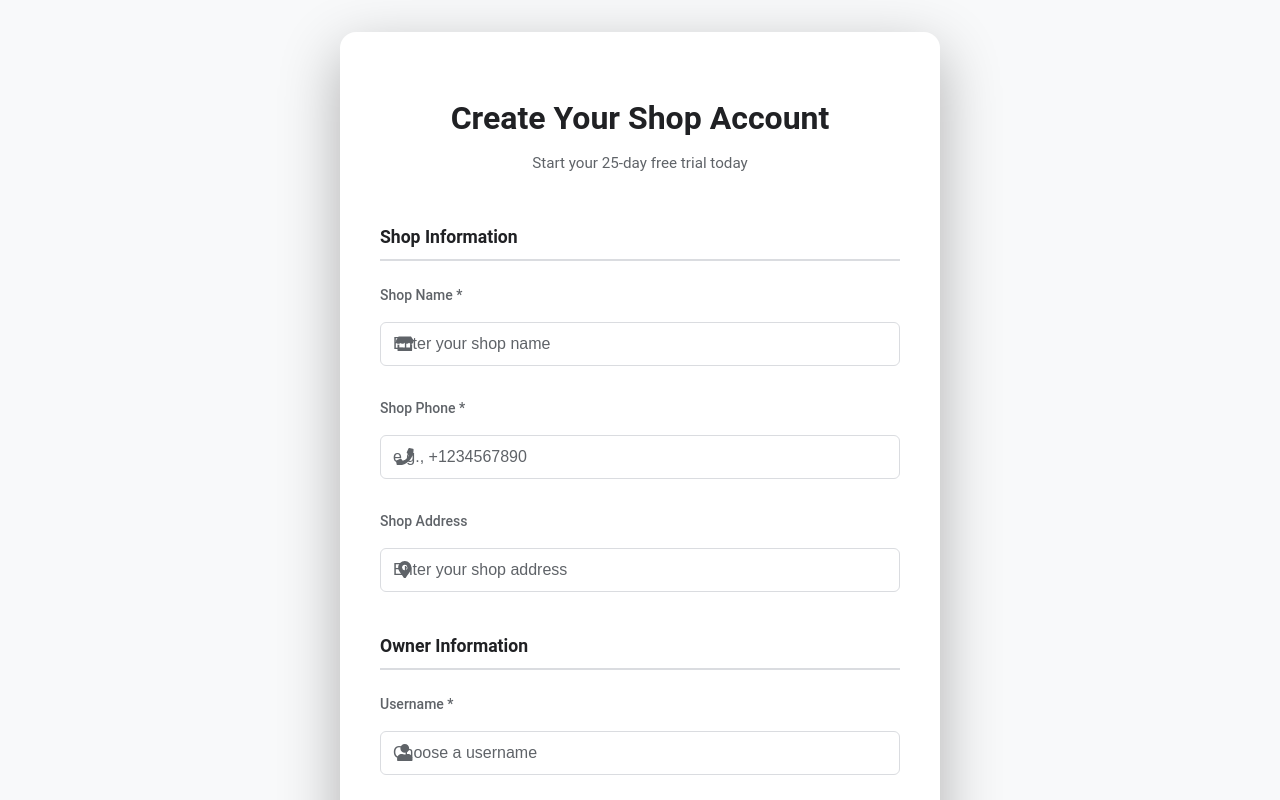
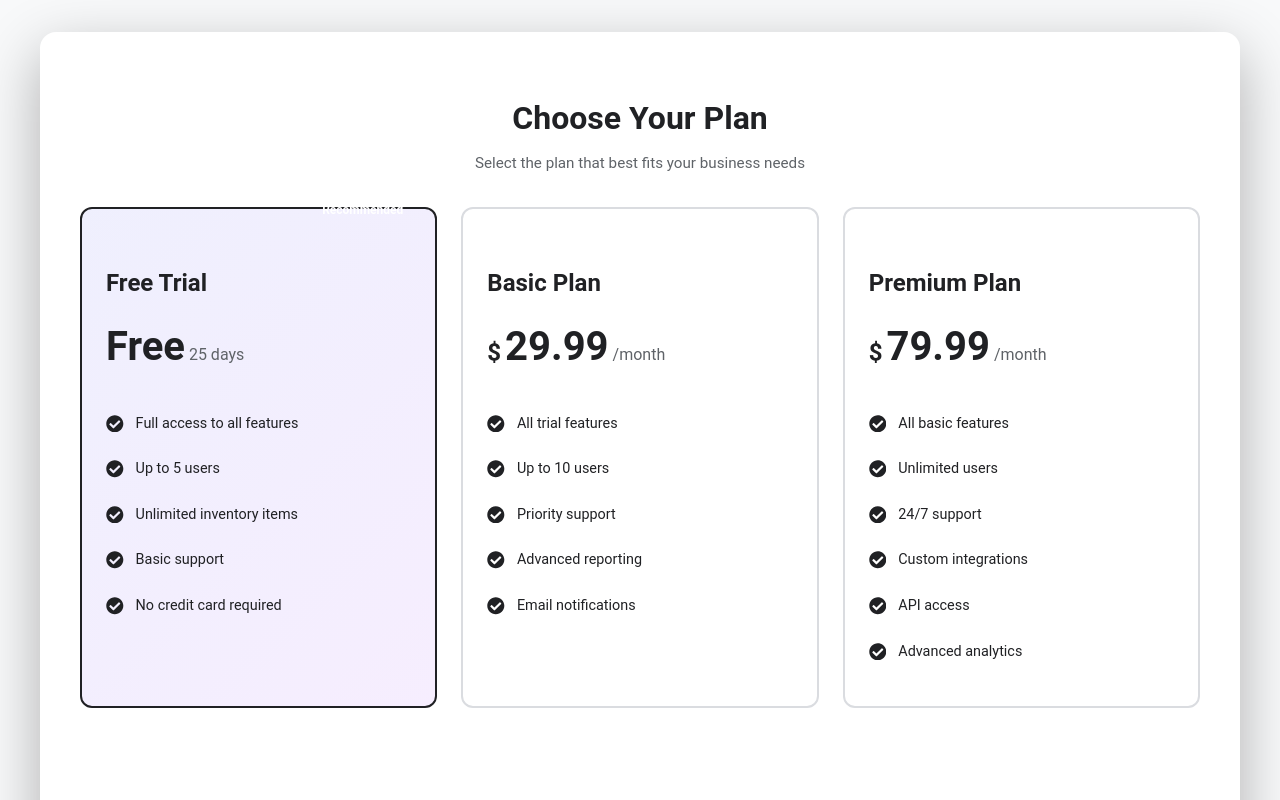
Before and after one commit to techabdu/store, a React (Vite) app in the folder frontend/: page /register in a window 1280 px wide. Shown: the top 800 px of the page. Built offline with nearby package versions, Linux system fonts and the light colour scheme; no server answers.

Commit message:
Feat: Add plan selection and email verification requirement to registration

```diff
--- a/frontend/src/pages/shared/Register.jsx
+++ b/frontend/src/pages/shared/Register.jsx
@@ -5,6 +5,8 @@ import api from '../../utils/api';
 import '../../styles/register.css';
 
 const Register = () => {
+    const [step, setStep] = useState(1); // 1: Plan Selection, 2: Registration Form
+    const [selectedPlan, setSelectedPlan] = useState('free_trial');
     const [formData, setFormData] = useState({
         shop_name: '',
         owner_username: '',
@@ -21,6 +23,51 @@ const Register = () => {
     const [registrationSuccess, setRegistrationSuccess] = useState(false);
 
     const navigate = useNavigate();
+
+    // Available plans
+    const plans = [
+        {
+            id: 'free_trial',
+            name: 'Free Trial',
+            price: 0,
+            duration: '25 days',
+            features: [
+                'Full access to all features',
+                'Up to 5 users',
+                'Unlimited inventory items',
+                'Basic support',
+                'No credit card required'
+            ],
+            recommended: true
+        },
+        {
+            id: 'basic',
+            name: 'Basic Plan',
+            price: 29.99,
+            duration: 'per month',
+            features: [
+                'All trial features',
+                'Up to 10 users',
+                'Priority support',
+                'Advanced reporting',
+                'Email notifications'
+            ]
+        },
+        {
+            id: 'premium',
+            name: 'Premium Plan',
+            price: 79.99,
+            duration: 'per month',
+            features: [
+                'All basic features',
+                'Unlimited users',
+                '24/7 support',
+                'Custom integrations',
+                'API access',
+                'Advanced analytics'
+            ]
+        }
+    ];
 
     // Password strength calculation
     const calculatePasswordStrength = (password) => {
@@ -143,12 +190,75 @@ const Register = () => {
         );
     }
 
+    // Step 1: Plan Selection
+    if (step === 1) {
+        return (
+            <div className="register-page">
+                <div className="register-container plan-selection">
+                    <div className="register-header">
+                        <h1>Choose Your Plan</h1>
+                        <p>Select the plan that best fits your business needs</p>
+                    </div>
+
+                    <div className="plans-grid">
+                        {plans.map((plan) => (
+                            <div
+                                key={plan.id}
+                                className={`plan-card ${selectedPlan === plan.id ? 'selected' : ''} ${plan.recommended ? 'recommended' : ''}`}
+                                onClick={() => setSelectedPlan(plan.id)}
+                            >
+                                {plan.recommended && <div className="recommended-badge">Recommended</div>}
+                                <h3>{plan.name}</h3>
+                                <div className="plan-price">
+                                    {plan.price === 0 ? (
+                                        <>
+                                            <span className="price">Free</span>
+                                            <span className="duration">{plan.duration}</span>
+                                        </>
+                                    ) : (
+                                        <>
+                                            <span className="currency">$</span>
+                                            <span className="price">{plan.price}</span>
+                                            <span className="duration">/{plan.duration.split(' ')[1]}</span>
+                                        </>
+                                    )}
+                                </div>
+                                <ul className="plan-features">
+                                    {plan.features.map((feature, index) => (
+                                        <li key={index}>
+                                            <FaCheckCircle className="feature-icon" />
+                                            {feature}
+                                        </li>
+                                    ))}
+                                </ul>
+                            </div>
+                        ))}
+                    </div>
+
+                    <div className="plan-actions">
+                        <button
+                            onClick={() => setStep(2)}
+                            className="continue-button"
+                        >
+                            Continue with {plans.find(p => p.id === selectedPlan)?.name}
+                        </button>
+                        <div className="login-link">
+                            Already have an account? <Link to="/login">Sign in here</Link>
+                        </div>
+                    </div>
+                </div>
+            </div>
+        );
+    }
+
+    // Step 2: Registration Form
     return (
         <div className="register-page">
             <div className="register-container">
                 <div className="register-header">
                     <h1>Create Your Shop Account</h1>
-                    <p>Start your 25-day free trial today</p>
+                    <p>Selected Plan: <strong>{plans.find(p => p.id === selectedPlan)?.name}</strong></p>
+                    <button onClick={() => setStep(1)} className="change-plan-btn">Change Plan</button>
                 </div>
 
                 {error && <div className="error-message">{error}</div>}
--- a/frontend/src/styles/register.css
+++ b/frontend/src/styles/register.css
@@ -310,6 +310,145 @@
     margin-top: 1.5rem;
 }
 
+/* Plan Selection Styles */
+.register-container.plan-selection {
+    max-width: 1200px;
+}
+
+.plans-grid {
+    display: grid;
+    grid-template-columns: repeat(auto-fit, minmax(280px, 1fr));
+    gap: 1.5rem;
+    margin-bottom: 2rem;
+}
+
+.plan-card {
+    background: var(--bg-secondary);
+    border: 2px solid var(--border-color);
+    border-radius: 12px;
+    padding: 2rem 1.5rem;
+    cursor: pointer;
+    transition: all 0.3s ease;
+    position: relative;
+}
+
+.plan-card:hover {
+    transform: translateY(-5px);
+    box-shadow: 0 10px 30px rgba(0, 0, 0, 0.2);
+}
+
+.plan-card.selected {
+    border-color: var(--primary-color);
+    background: linear-gradient(135deg, rgba(99, 102, 241, 0.1), rgba(168, 85, 247, 0.1));
+}
+
+.plan-card.recommended {
+    border-color: var(--primary-color);
+}
+
+.recommended-badge {
+    position: absolute;
+    top: -12px;
+    right: 20px;
+    background: linear-gradient(135deg, var(--primary-color), var(--secondary-color));
+    color: white;
+    padding: 0.25rem 0.75rem;
+    border-radius: 12px;
+    font-size: 0.75rem;
+    font-weight: 600;
+}
+
+.plan-card h3 {
+    font-size: 1.5rem;
+    font-weight: 700;
+    color: var(--text-primary);
+    margin-bottom: 1rem;
+}
+
+.plan-price {
+    display: flex;
+    align-items: baseline;
+    gap: 0.25rem;
+    margin-bottom: 1.5rem;
+}
+
+.plan-price .currency {
+    font-size: 1.5rem;
+    font-weight: 600;
+    color: var(--text-primary);
+}
+
+.plan-price .price {
+    font-size: 2.5rem;
+    font-weight: 700;
+    color: var(--primary-color);
+}
+
+.plan-price .duration {
+    font-size: 1rem;
+    color: var(--text-secondary);
+}
+
+.plan-features {
+    list-style: none;
+    padding: 0;
+    margin: 0;
+}
+
+.plan-features li {
+    display: flex;
+    align-items: center;
+    gap: 0.75rem;
+    padding: 0.75rem 0;
+    color: var(--text-primary);
+    font-size: 0.9rem;
+}
+
+.plan-features .feature-icon {
+    color: var(--primary-color);
+    font-size: 1.1rem;
+    flex-shrink: 0;
+}
+
+.plan-actions {
+    text-align: center;
+}
+
+.continue-button {
+    width: 100%;
+    max-width: 400px;
+    padding: 1rem 2rem;
+    background: linear-gradient(135deg, var(--primary-color), var(--secondary-color));
+    color: white;
+    border: none;
+    border-radius: 8px;
+    font-size: 1rem;
+    font-weight: 600;
+    cursor: pointer;
+    transition: all 0.3s ease;
+    margin-bottom: 1rem;
+}
+
+.continue-button:hover {
+    transform: translateY(-2px);
+    box-shadow: 0 8px 20px rgba(99, 102, 241, 0.3);
+}
+
+.change-plan-btn {
+    background: none;
+    border: none;
+    color: var(--primary-color);
+    font-size: 0.9rem;
+    font-weight: 600;
+    cursor: pointer;
+    text-decoration: underline;
+    margin-top: 0.5rem;
+}
+
+.change-plan-btn:hover {
+    color: var(--secondary-color);
+}
+
 /* Responsive Design */
 @media (max-width: 768px) {
     .register-container {
@@ -331,6 +470,18 @@
     .success-message-container h1 {
         font-size: 1.5rem;
     }
+
+    .plans-grid {
+        grid-template-columns: 1fr;
+    }
+
+    .plan-card h3 {
+        font-size: 1.25rem;
+    }
+
+    .plan-price .price {
+        font-size: 2rem;
+    }
 }
 
 @media (max-width: 480px) {
@@ -351,4 +502,8 @@
         left: 0.875rem;
         font-size: 1rem;
     }
+
+    .plan-card {
+        padding: 1.5rem 1rem;
+    }
 }
```
Also changed, not shown: 1 other file (tests, documents, lock files or other folders).
